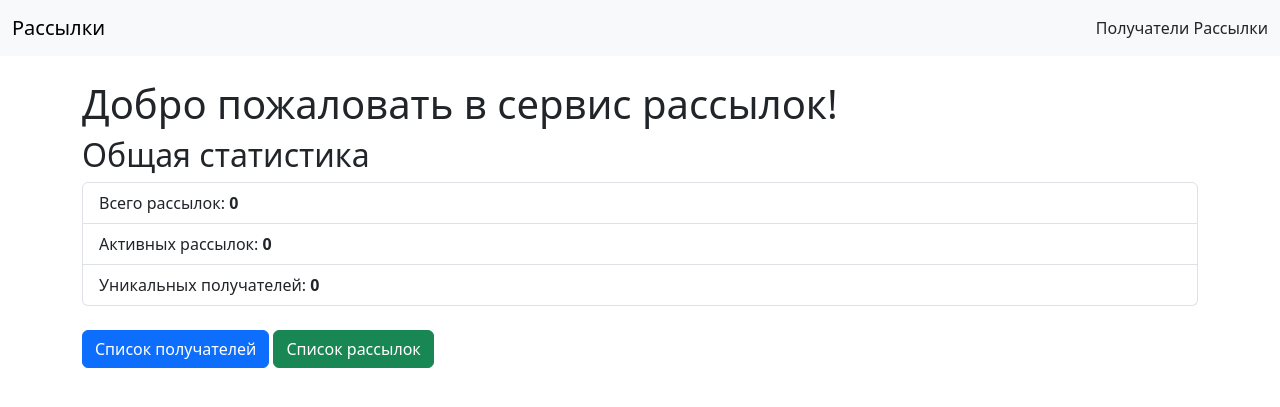
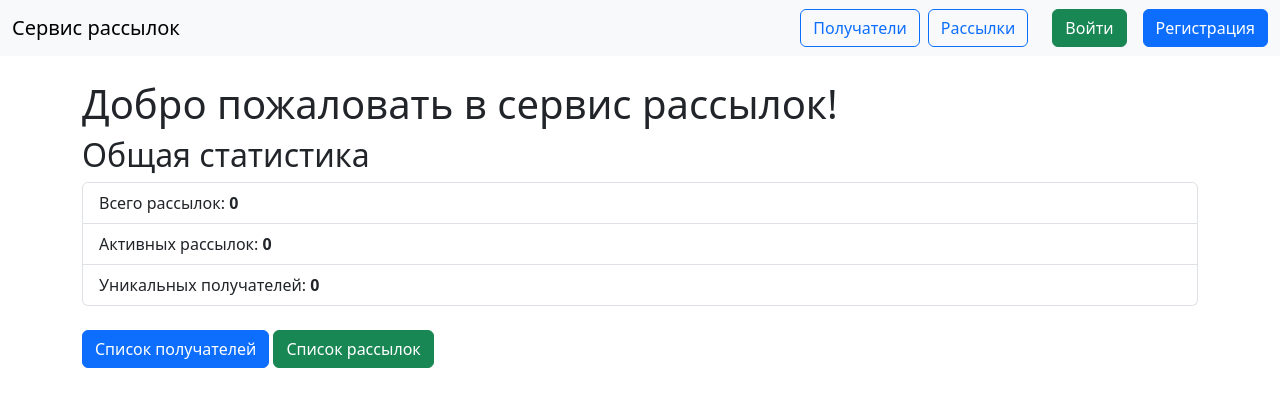
Before and after one commit to mayyatokarskaya/mailing_service, a Django app: page / in a window 1280 px wide. Shown: the top 407 px of the page. Run offline with Django 5.2, Linux system fonts and the light colour scheme; data that the repository does not hold is empty.

Commit message:
Setting up logout

```diff
--- a/mailing/templates/mailing/base.html
+++ b/mailing/templates/mailing/base.html
@@ -9,10 +9,21 @@
 
 <nav class="navbar navbar-expand-lg navbar-light bg-light mb-4">
     <div class="container-fluid">
-        <a class="navbar-brand" href="{% url 'home' %}">Рассылки</a>
-        <div>
-            <a class="nav-link d-inline" href="{% url 'recipient_list' %}">Получатели</a>
-            <a class="nav-link d-inline" href="{% url 'mailing_list' %}">Рассылки</a>
+        <a class="navbar-brand" href="{% url 'home' %}">Сервис рассылок</a>
+        <div class="d-flex align-items-center gap-2">
+            <a class="btn btn-outline-primary" href="{% url 'recipient_list' %}">Получатели</a>
+            <a class="btn btn-outline-primary" href="{% url 'mailing_list' %}">Рассылки</a>
+
+            {% if user.is_authenticated %}
+                <span class="ms-3">Привет, {{ user.username }}!</span>
+                <form action="{% url 'logout' %}" method="post" class="d-inline ms-2">
+                    {% csrf_token %}
+                    <button type="submit" class="btn btn-danger">Выйти</button>
+                </form>
+            {% else %}
+                <a class="btn btn-success ms-3" href="{% url 'login' %}">Войти</a>
+                <a class="btn btn-primary ms-2" href="{% url 'register' %}">Регистрация</a>
+            {% endif %}
         </div>
     </div>
 </nav>
--- a/users/urls.py
+++ b/users/urls.py
@@ -5,8 +5,7 @@ from .views import VerifiedLoginView
 
 urlpatterns = [
     path('register/', views.register, name='register'),
-    path('login/', auth_views.LoginView.as_view(template_name='registration/login.html'), name='login'),
-    path('logout/', auth_views.LogoutView.as_view(), name='logout'),
+    path('logout/', auth_views.LogoutView.as_view(next_page='/'), name='logout'),
     path('password-reset/', auth_views.PasswordResetView.as_view(
         template_name='registration/password_reset.html'
     ), name='password_reset'),
```
